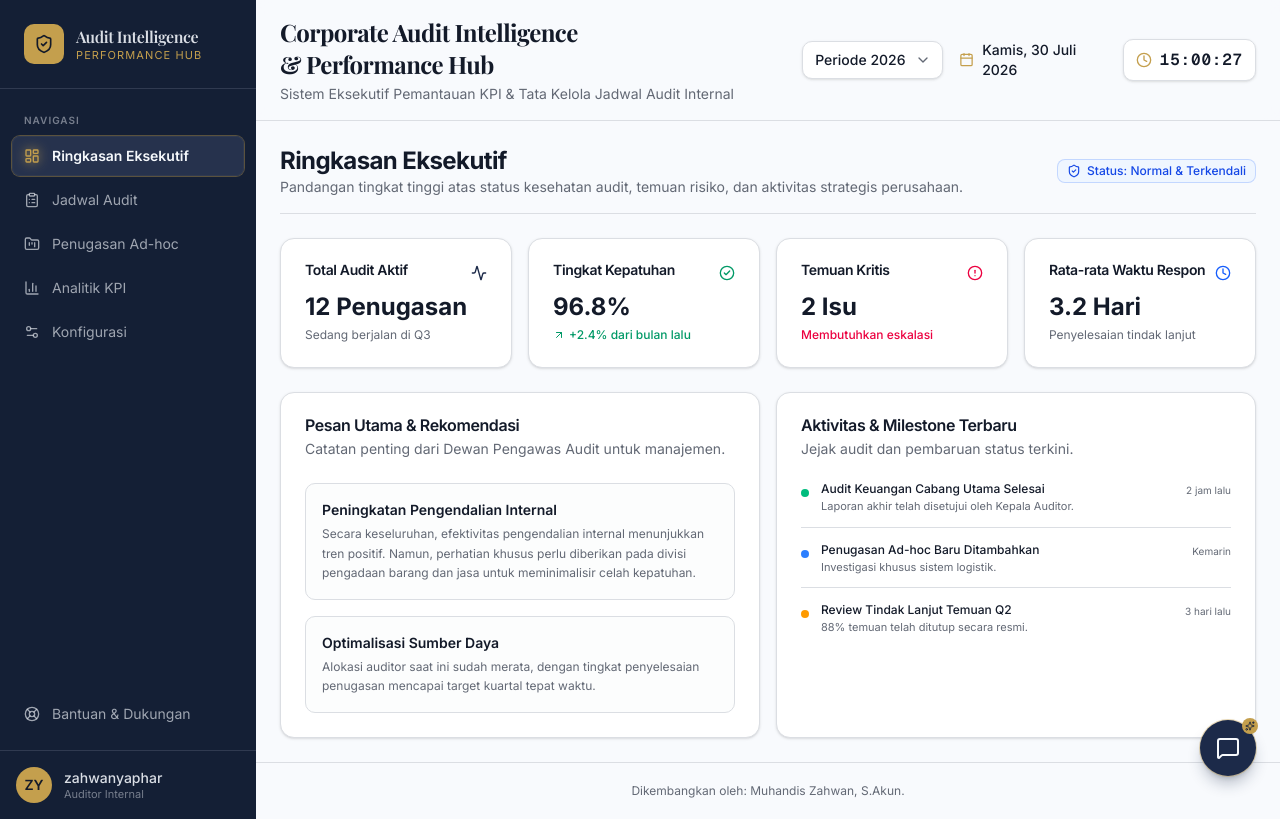
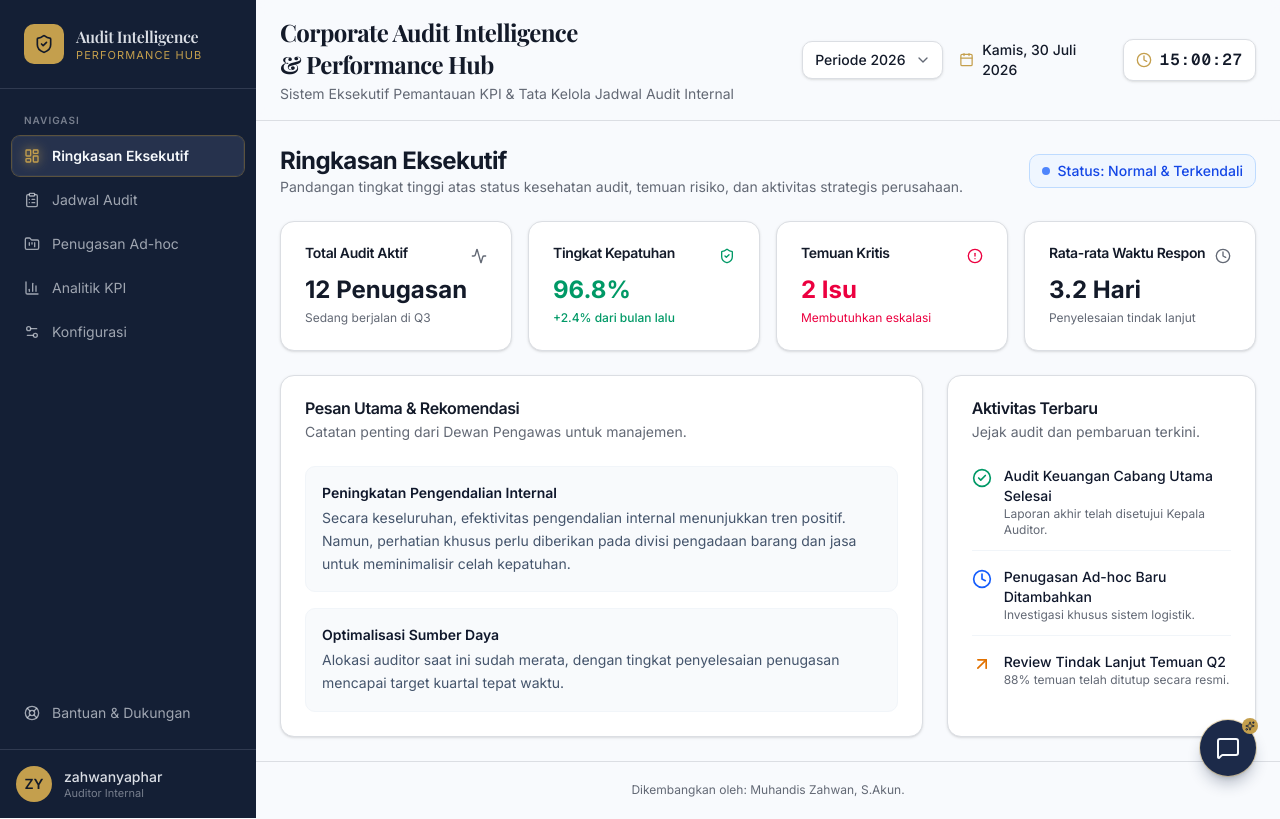
Before and after one commit to muhandiszahwann/KPI-Zahwan, a Next.js app: page / in a window 1280 px wide. Built offline with nearby package versions, Linux system fonts and the light colour scheme; a web font is replaced by a local one.

Commit message:
Update ExecutiveOverview.tsx

```diff
--- a/components/views/ExecutiveOverview.tsx
+++ b/components/views/ExecutiveOverview.tsx
@@ -1,132 +1,125 @@
 "use client"
 
+import React from "react"
 import { Card, CardContent, CardHeader, CardTitle, CardDescription } from "@/components/ui/card"
 import { ShieldCheck, Activity, AlertCircle, CheckCircle2, Clock, ArrowUpRight } from "lucide-react"
 
 export function ExecutiveOverview() {
   return (
     <div className="space-y-6">
-      <div className="flex flex-col gap-2 border-b pb-4">
-        <div className="flex items-center justify-between">
-          <div>
-            <h1 className="text-2xl font-bold tracking-tight">Ringkasan Eksekutif</h1>
-            <p className="text-sm text-muted-foreground">
-              Pandangan tingkat tinggi atas status kesehatan audit, temuan risiko, dan aktivitas strategis perusahaan.
-            </p>
-          </div>
-          <div className="flex items-center gap-2">
-            <span className="inline-flex items-center rounded-md bg-blue-50 px-2.5 py-1 text-xs font-medium text-blue-700 ring-1 ring-inset ring-blue-600/20">
-              <ShieldCheck className="mr-1.5 h-3.5 w-3.5" /> Status: Normal & Terkendali
-            </span>
-          </div>
+      {/* Header Info */}
+      <div className="flex flex-col md:flex-row md:items-center md:justify-between gap-4">
+        <div>
+          <h2 className="text-2xl font-bold tracking-tight">Ringkasan Eksekutif</h2>
+          <p className="text-sm text-muted-foreground">
+            Pandangan tingkat tinggi atas status kesehatan audit, temuan risiko, dan aktivitas strategis perusahaan.
+          </p>
+        </div>
+        <div className="flex items-center gap-2 bg-blue-50 text-blue-700 px-3 py-1.5 rounded-lg text-sm font-medium border border-blue-200">
+          <span className="w-2 h-2 rounded-full bg-blue-600 animate-pulse"></span>
+          Status: Normal & Terkendali
         </div>
       </div>
 
-      {/* Ringkasan Kartu Eksekutif */}
-      <div className="grid gap-4 md:grid-cols-2 lg:grid-cols-4">
-        <Card className="shadow-sm">
-          <CardHeader className="flex flex-row items-center justify-between pb-2 space-y-0">
+      {/* KPI Cards Grid */}
+      <div className="grid grid-cols-1 sm:grid-cols-2 lg:grid-cols-4 gap-4">
+        <Card>
+          <CardHeader className="flex flex-row items-center justify-between pb-2">
             <CardTitle className="text-sm font-medium">Total Audit Aktif</CardTitle>
-            <Activity className="h-4 w-4 text-primary" />
+            <Activity className="h-4 w-4 text-muted-foreground" />
           </CardHeader>
           <CardContent>
             <div className="text-2xl font-bold">12 Penugasan</div>
-            <p className="text-xs text-muted-foreground pt-1">Sedang berjalan di Q3</p>
+            <p className="text-xs text-muted-foreground mt-1">Sedang berjalan di Q3</p>
           </CardContent>
         </Card>
 
-        <Card className="shadow-sm">
-          <CardHeader className="flex flex-row items-center justify-between pb-2 space-y-0">
+        <Card>
+          <CardHeader className="flex flex-row items-center justify-between pb-2">
             <CardTitle className="text-sm font-medium">Tingkat Kepatuhan</CardTitle>
-            <CheckCircle2 className="h-4 w-4 text-emerald-600" />
+            <ShieldCheck className="h-4 w-4 text-emerald-600" />
           </CardHeader>
           <CardContent>
-            <div className="text-2xl font-bold">96.8%</div>
-            <div className="flex items-center pt-1 text-xs text-emerald-600 font-medium">
-              <ArrowUpRight className="mr-1 h-3 w-3" />
-              <span>+2.4% dari bulan lalu</span>
-            </div>
+            <div className="text-2xl font-bold text-emerald-600">96.8%</div>
+            <p className="text-xs text-emerald-600 mt-1 font-medium">+2.4% dari bulan lalu</p>
           </CardContent>
         </Card>
 
-        <Card className="shadow-sm">
-          <CardHeader className="flex flex-row items-center justify-between pb-2 space-y-0">
+        <Card>
+          <CardHeader className="flex flex-row items-center justify-between pb-2">
             <CardTitle className="text-sm font-medium">Temuan Kritis</CardTitle>
             <AlertCircle className="h-4 w-4 text-rose-600" />
           </CardHeader>
           <CardContent>
-            <div className="text-2xl font-bold">2 Isu</div>
-            <p className="text-xs text-rose-600 font-medium pt-1">Membutuhkan eskalasi</p>
+            <div className="text-2xl font-bold text-rose-600">2 Isu</div>
+            <p className="text-xs text-rose-600 mt-1">Membutuhkan eskalasi</p>
           </CardContent>
         </Card>
 
-        <Card className="shadow-sm">
-          <CardHeader className="flex flex-row items-center justify-between pb-2 space-y-0">
+        <Card>
+          <CardHeader className="flex flex-row items-center justify-between pb-2">
             <CardTitle className="text-sm font-medium">Rata-rata Waktu Respon</CardTitle>
-            <Clock className="h-4 w-4 text-blue-600" />
+            <Clock className="h-4 w-4 text-muted-foreground" />
           </CardHeader>
           <CardContent>
             <div className="text-2xl font-bold">3.2 Hari</div>
-            <p className="text-xs text-muted-foreground pt-1">Penyelesaian tindak lanjut</p>
+            <p className="text-xs text-muted-foreground mt-1">Penyelesaian tindak lanjut</p>
           </CardContent>
         </Card>
       </div>
 
-      {/* Bagian Bawah: Ringkasan Utama & Aktivitas Terbaru */}
-      <div className="grid gap-4 md:grid-cols-2">
-        <Card className="shadow-sm">
+      {/* Detailed Sections Grid */}
+      <div className="grid grid-cols-1 lg:grid-cols-3 gap-6">
+        {/* Pesan Utama & Rekomendasi */}
+        <Card className="lg:col-span-2">
           <CardHeader>
             <CardTitle>Pesan Utama & Rekomendasi</CardTitle>
-            <CardDescription>Catatan penting dari Dewan Pengawas Audit untuk manajemen.</CardDescription>
+            <CardDescription>Catatan penting dari Dewan Pengawas untuk manajemen.</CardDescription>
           </CardHeader>
           <CardContent className="space-y-4">
-            <div className="rounded-lg border p-4 bg-muted/20">
-              <h4 className="text-sm font-semibold mb-1">Peningkatan Pengendalian Internal</h4>
-              <p className="text-xs text-muted-foreground leading-relaxed">
+            <div className="p-4 rounded-lg bg-slate-50 border border-slate-100">
+              <h4 className="font-semibold text-sm text-slate-900 mb-1">Peningkatan Pengendalian Internal</h4>
+              <p className="text-sm text-slate-600 leading-relaxed">
                 Secara keseluruhan, efektivitas pengendalian internal menunjukkan tren positif. Namun, perhatian khusus perlu diberikan pada divisi pengadaan barang dan jasa untuk meminimalisir celah kepatuhan.
               </p>
             </div>
-            <div className="rounded-lg border p-4 bg-muted/20">
-              <h4 className="text-sm font-semibold mb-1">Optimalisasi Sumber Daya</h4>
-              <p className="text-xs text-muted-foreground leading-relaxed">
+            <div className="p-4 rounded-lg bg-slate-50 border border-slate-100">
+              <h4 className="font-semibold text-sm text-slate-900 mb-1">Optimalisasi Sumber Daya</h4>
+              <p className="text-sm text-slate-600 leading-relaxed">
                 Alokasi auditor saat ini sudah merata, dengan tingkat penyelesaian penugasan mencapai target kuartal tepat waktu.
               </p>
             </div>
           </CardContent>
         </Card>
 
-        <Card className="shadow-sm">
+        {/* Aktivitas & Milestone Terbaru */}
+        <Card>
           <CardHeader>
-            <CardTitle>Aktivitas & Milestone Terbaru</CardTitle>
-            <CardDescription>Jejak audit dan pembaruan status terkini.</CardDescription>
+            <CardTitle>Aktivitas Terbaru</CardTitle>
+            <CardDescription>Jejak audit dan pembaruan terkini.</CardDescription>
           </CardHeader>
           <CardContent>
             <div className="space-y-4">
-              <div className="flex items-start gap-3 text-sm border-b pb-3">
-                <span className="flex h-2 w-2 translate-y-1.5 rounded-full bg-emerald-500" />
-                <div className="flex-1 space-y-1">
-                  <p className="text-xs font-medium leading-none">Audit Keuangan Cabang Utama Selesai</p>
-                  <p className="text-[11px] text-muted-foreground">Laporan akhir telah disetujui oleh Kepala Auditor.</p>
+              <div className="flex items-start space-x-3 pb-3 border-b border-slate-100">
+                <CheckCircle2 className="h-5 w-5 text-emerald-600 mt-0.5 shrink-0" />
+                <div>
+                  <p className="text-sm font-medium text-slate-900">Audit Keuangan Cabang Utama Selesai</p>
+                  <p className="text-xs text-muted-foreground">Laporan akhir telah disetujui Kepala Auditor.</p>
                 </div>
-                <span className="text-[10px] text-muted-foreground">2 jam lalu</span>
               </div>
-
-              <div className="flex items-start gap-3 text-sm border-b pb-3">
-                <span className="flex h-2 w-2 translate-y-1.5 rounded-full bg-blue-500" />
-                <div className="flex-1 space-y-1">
-                  <p className="text-xs font-medium leading-none">Penugasan Ad-hoc Baru Ditambahkan</p>
-                  <p className="text-[11px] text-muted-foreground">Investigasi khusus sistem logistik.</p>
+              <div className="flex items-start space-x-3 pb-3 border-b border-slate-100">
+                <Clock className="h-5 w-5 text-blue-600 mt-0.5 shrink-0" />
+                <div>
+                  <p className="text-sm font-medium text-slate-900">Penugasan Ad-hoc Baru Ditambahkan</p>
+                  <p className="text-xs text-muted-foreground">Investigasi khusus sistem logistik.</p>
                 </div>
-                <span className="text-[10px] text-muted-foreground">Kemarin</span>
               </div>
-
-              <div className="flex items-start gap-3 text-sm">
-                <span className="flex h-2 w-2 translate-y-1.5 rounded-full bg-amber-500" />
-                <div className="flex-1 space-y-1">
-                  <p className="text-xs font-medium leading-none">Review Tindak Lanjut Temuan Q2</p>
-                  <p className="text-[11px] text-muted-foreground">88% temuan telah ditutup secara resmi.</p>
+              <div className="flex items-start space-x-3">
+                <ArrowUpRight className="h-5 w-5 text-amber-600 mt-0.5 shrink-0" />
+                <div>
+                  <p className="text-sm font-medium text-slate-900">Review Tindak Lanjut Temuan Q2</p>
+                  <p className="text-xs text-muted-foreground">88% temuan telah ditutup secara resmi.</p>
                 </div>
-                <span className="text-[10px] text-muted-foreground">3 hari lalu</span>
               </div>
             </div>
           </CardContent>
```
